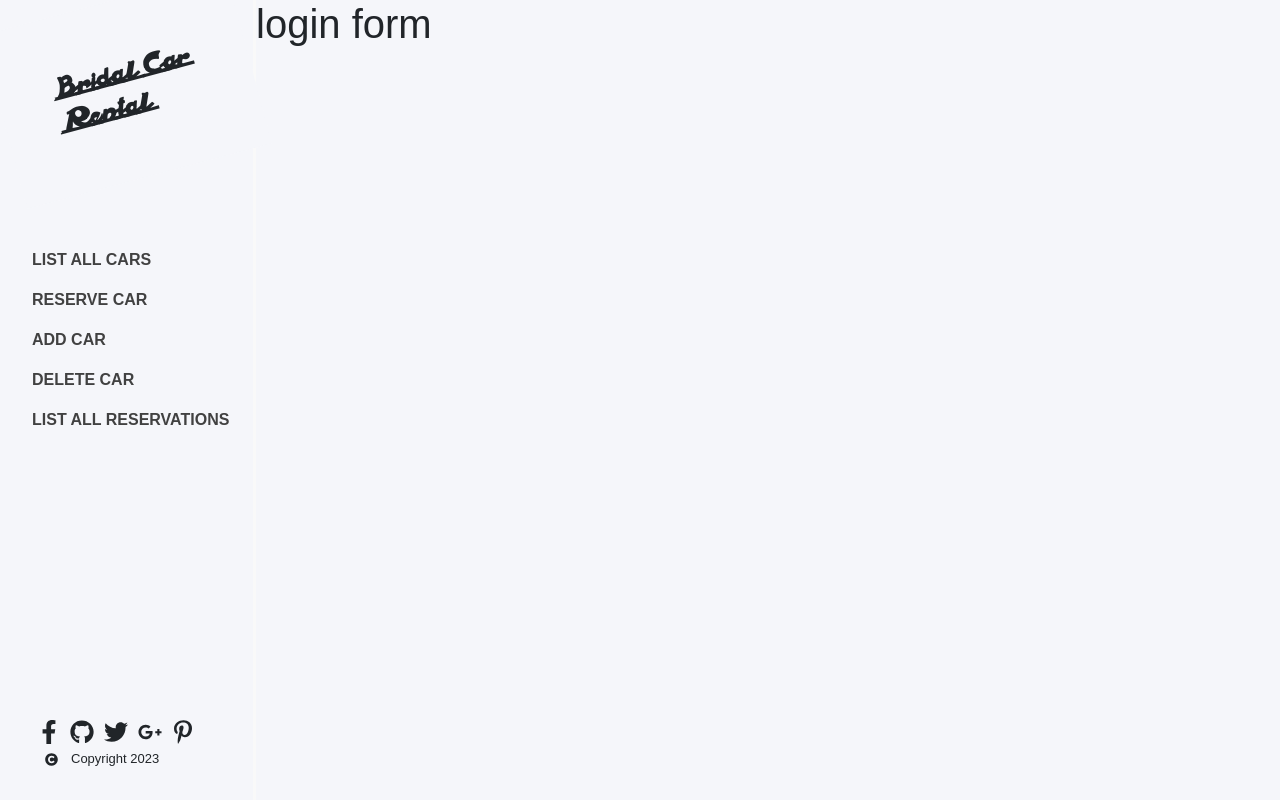
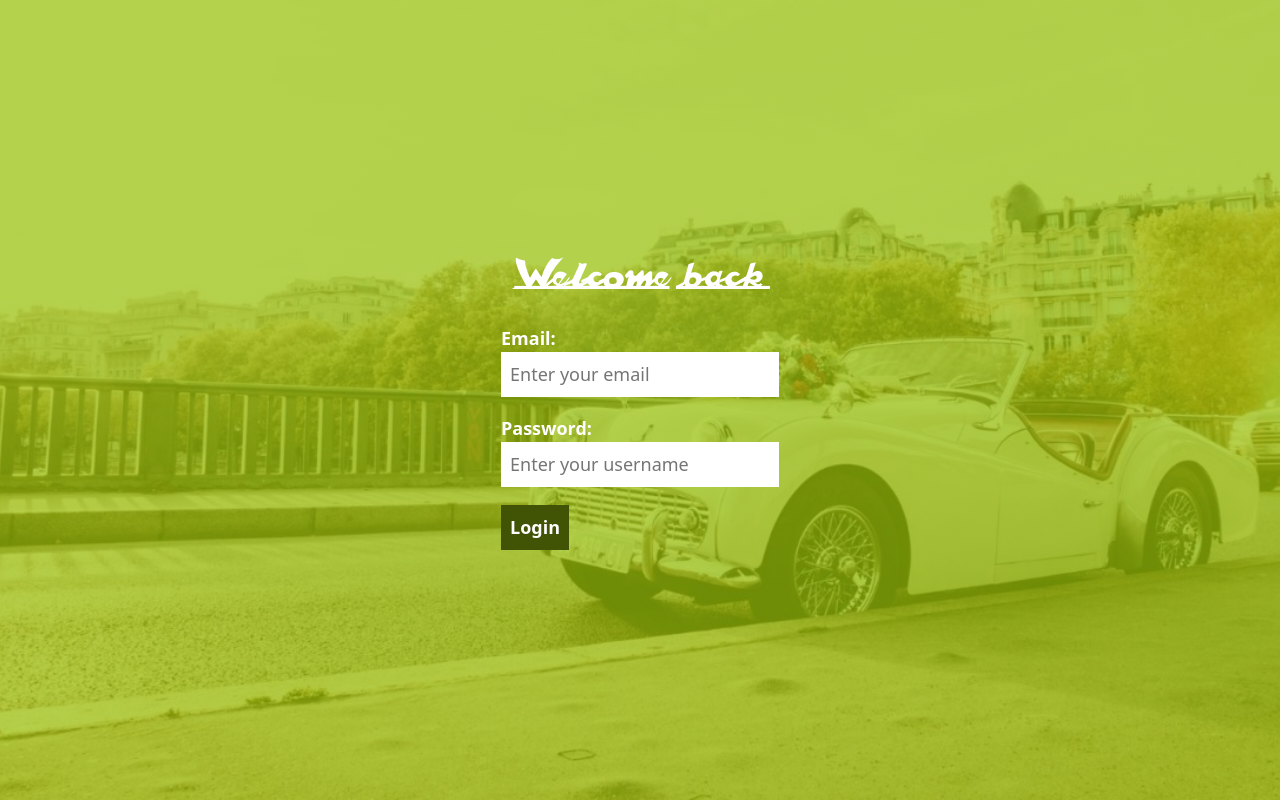
Before and after one commit to inspecta/bridal-cars-frontend, a React (Create React App) app: page /login in a window 1280 px wide. Built offline with nearby package versions, Linux system fonts and the light colour scheme; a web font is replaced by a local one.

Commit message:
Create login page

```diff
--- a/src/App.css
+++ b/src/App.css
@@ -116,6 +116,61 @@
   background-color: inherit;
 }
 
+.login_container {
+  display: flex;
+  justify-content: center;
+  flex-direction: column;
+  width: 100%;
+  color: #fff;
+  height: 100vh;
+  background-image:
+    linear-gradient(
+      to bottom,
+      rgba(150, 191, 2, 0.7),
+      rgba(150, 191, 2, 0.7)
+    ),
+    url('./images/bridal-car-login.jpg');
+  background-repeat: no-repeat;
+  background-size: cover;
+  background-position: center;
+}
+
+.login_container > * {
+  align-self: center;
+}
+
+.login_container > h1 {
+  font-family: 'vespa', 'Courier New', Courier, monospace;
+}
+
+.login_container > form {
+  font-size: large;
+  font-weight: bold;
+}
+
+.login_field > p {
+  margin: 1em 0 0 0;
+}
+
+.login_field > input {
+  border: none;
+  padding: 0.5em;
+}
+
+.login_field > button {
+  border: none;
+  margin-top: 1em;
+  font-size: large;
+  font-weight: bold;
+  background-color: #415305;
+  color: #fff;
+  padding: 0.5em;
+}
+
+.login_field > button:hover {
+  background-color: #97bf0f;
+}
+
 @media only screen and (max-width: 500px) {
   .btn-container h1 {
     letter-spacing: 1px;
--- a/src/App.js
+++ b/src/App.js
@@ -1,3 +1,4 @@
+/* eslint-disable operator-linebreak */
 import React from 'react';
 import { Routes, Route, useLocation } from 'react-router-dom';
 import Auth from './components/Auth/Auth';
@@ -14,7 +15,9 @@ function App() {
   const location = useLocation();
   return (
     <div className="d-flex">
-      {location.pathname !== '/' && <Navigation />}
+      {location.pathname !== '/' &&
+        location.pathname !== '/signup' &&
+        location.pathname !== '/login' && <Navigation />}
       <Routes>
         <Route exact path="/" element={<Auth />} />
         <Route exact path="/login" element={<Login />} />
--- a/src/components/Auth/Login.js
+++ b/src/components/Auth/Login.js
@@ -1,9 +1,32 @@
 import React from 'react';
 
-const Login = () => (
-  <div className="App">
-    <h1>login form</h1>
-  </div>
-);
+const Login = () => {
+  const handleSubmit = (e) => {
+    e.preventDefault();
+    alert('working');
+  };
+  return (
+    <div className="login_container">
+      <h1>Welcome back</h1>
+      <form onSubmit={handleSubmit}>
+        <div className="login_field">
+          <p>Email:</p>
+          <input type="email" name="email" placeholder="Enter your email" />
+        </div>
+        <div className="login_field">
+          <p>Password:</p>
+          <input
+            type="password"
+            name="password"
+            placeholder="Enter your username"
+          />
+        </div>
+        <div className="login_field">
+          <button type="submit">Login</button>
+        </div>
+      </form>
+    </div>
+  );
+};
 
 export default Login;
--- a/src/index.css
+++ b/src/index.css
@@ -6,8 +6,6 @@
   box-sizing: border-box;
   padding: 0;
   margin: 0;
-  font-family: "Circular Book", sans-serif;
-  background-color: #f5f6fa;
 }
 
 .cars-container {
```
Also changed, not shown: src/images/bridal-car-login.jpg (added).
